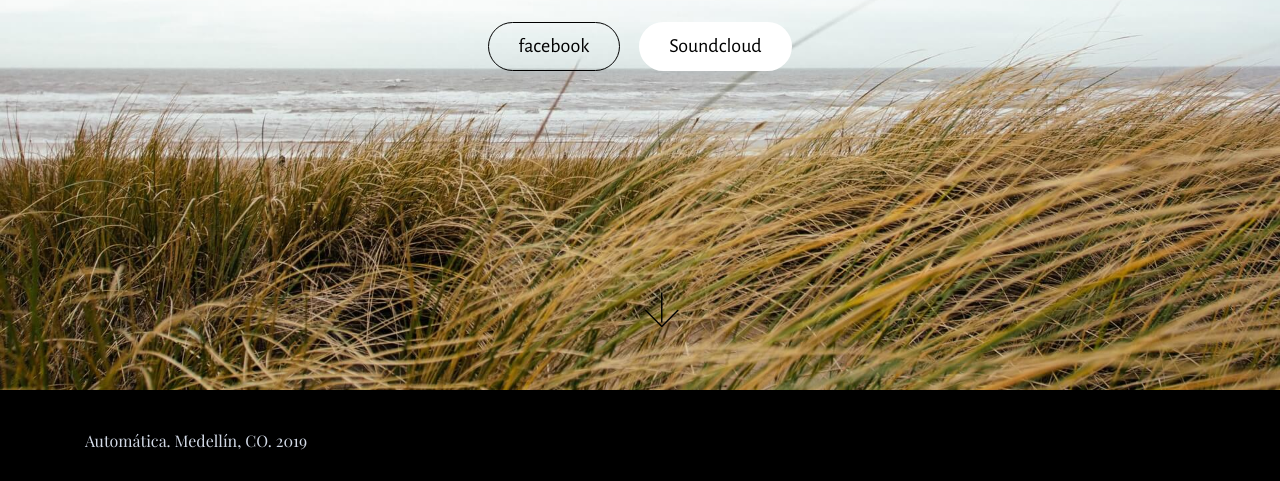
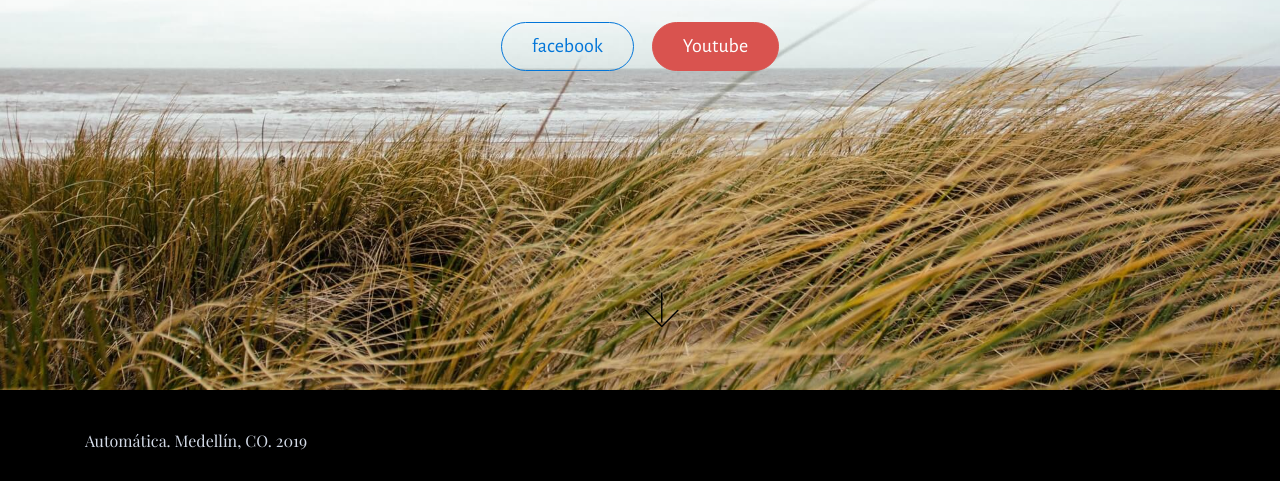
Before and after one commit to grupoautomatica/website, a plain HTML site: page index.html in a window 1280 px wide. Shown: the part 410-891 px from the top of the page. Drawn offline with nearby package versions, Linux system fonts and the light colour scheme; files whose address does not match are found by name.

Commit message:
create github pages

```diff
--- a/index.html
+++ b/index.html
@@ -32,7 +32,7 @@
 
                     <h1 class="mbr-section-title display-1">AUTOMATICA</h1>
 
-                    <div class="mbr-buttons--center"><a class="btn btn-lg btn-secondary-outline" href="https://mobirise.com">facebook</a> <a class="btn btn-lg btn-white" href="https://mobirise.com">Soundcloud</a></div>
+                    <div class="mbr-buttons--center"><a class="btn btn-lg btn-primary-outline btn-primary" href="http://www.facebook.com/automaticaoficial" target="_blank">facebook</a> <a class="btn btn-lg btn-danger" href="https://www.youtube.com/channel/UCVNYo9sZwCht8vkKH8NArvg" target="_blank">Youtube</a></div>
                 </div>
             </div>
         </div>
```
Also changed, not shown: 1 other file.
